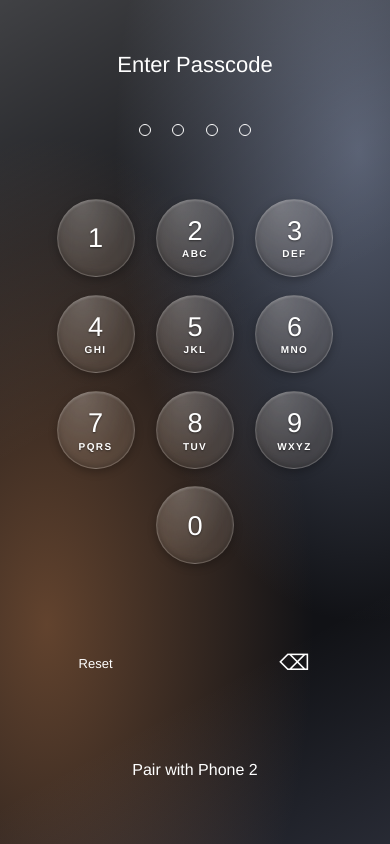
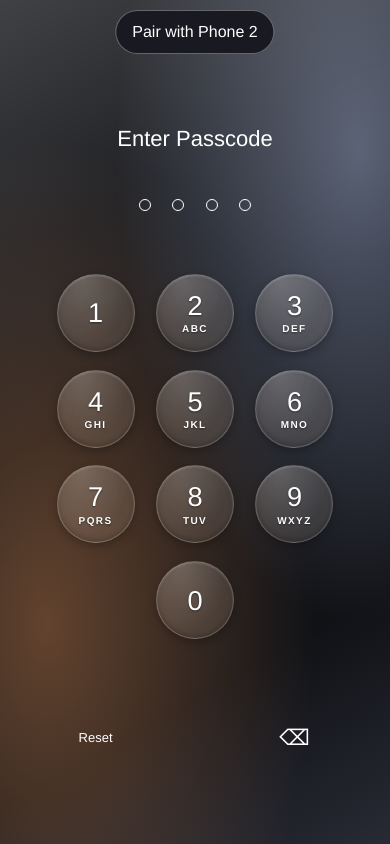
Before and after one commit to trycks54/unlock-app, a plain HTML site: page index.html in a window 390 px wide. Drawn offline with Linux system fonts and the light colour scheme.

Commit message:
Place pairing control at the top of the phone screen

```diff
--- a/index.html
+++ b/index.html
@@ -202,13 +202,29 @@
   .peek-dialog input, .peek-dialog button { min-height: 44px; }
   .peek-dialog output { display: block; margin: 12px 0; }
   .peek-taps { font-size: 1.5rem; overflow-wrap: anywhere; }
-  #peek-open { min-height: 44px; border: 0; background: none; }
+  #peek-open {
+    position: absolute;
+    z-index: 1;
+    top: max(10px, env(safe-area-inset-top));
+    left: 50%;
+    transform: translateX(-50%);
+    min-height: 44px;
+    padding: 0 16px;
+    border: 1px solid #fff5;
+    border-radius: 22px;
+    background: #181921;
+    white-space: nowrap;
+  }
+  .phone:has(#peek-open:not([hidden])) {
+    padding-top: calc(max(10px, env(safe-area-inset-top)) + 56px);
+  }
   .sharing-notice { max-width: 30ch; text-align: center; font-size: .875rem; }
   #reset { -webkit-touch-callout: none; user-select: none; }
 </style>
 </head>
 <body>
 <main class="phone" aria-labelledby="passcode-title">
+  <button id="peek-open" type="button">Pair with Phone 2</button>
   <div class="prompt">
     <h1 id="passcode-title">Enter Passcode</h1>
     <div class="dots" aria-hidden="true">
@@ -235,7 +251,6 @@
     <button class="action" type="button">Test heavy haptic</button>
     <output role="status"></output>
   </div>
-  <button id="peek-open" type="button">Pair with Phone 2</button>
   <p class="sharing-notice" hidden>Demo only. Digits are sent to Phone 2. Use made-up numbers.</p>
 </main>
 <button class="sharing-dot" type="button" aria-label="Stop sharing demo keypad taps" hidden></button>
```
